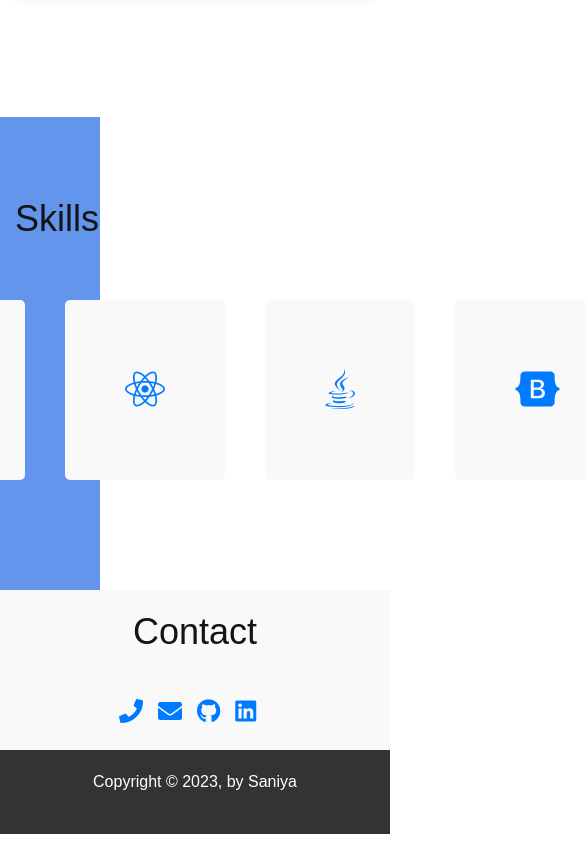
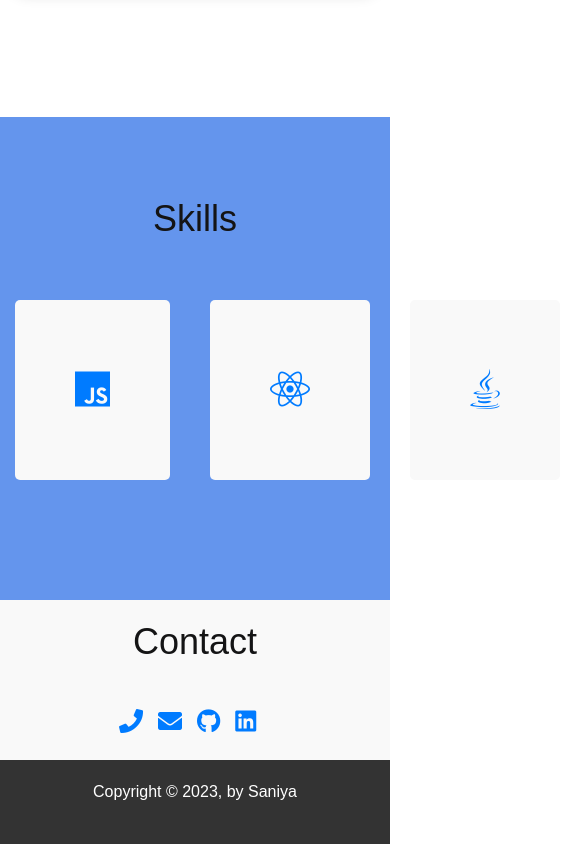
Before and after one commit to 11Saniya/Portfolio, a plain HTML site: page index.html in a window 390 px wide. Shown: the part 3122-3966 px from the top of the page, 585 px wide, since content can reach past the window. Drawn offline with nearby package versions, Linux system fonts and the light colour scheme; a script that the page names is missing.

Commit message:
update all

```diff
--- a/index.html
+++ b/index.html
@@ -51,7 +51,7 @@
             </div>
             <div class="resume-video">
                 <button class="btn">
-                    <a href="resources/pdf/Saniya_Anjum_Resume_vinsys (4).pdf" target="_blank">CV</a>
+                    <a href="resources/pdf/Saniya_Anjum_Resume_vinsys .pdf" target="_blank">CV</a>
                 </button>
 
                 <button class="btn">
@@ -185,7 +185,7 @@
     <section class="skills-section" id="skills">
         <div class="container">
             <h2 class="section-title">Skills</h2>
-            <div class="skills-container">
+            <div class="skills-container" id="con">
                 <div class="skill" id="html">
                     <i class="fab fa-html5"></i>
                     <div class="certificate">
--- a/resources/style.css
+++ b/resources/style.css
@@ -516,17 +516,4 @@ h2 {
     background-color: #28a745;
 }
 
-@media (max-width:400px) {
-    .skills-section {
-        width: 100px;
-        height: auto;
-    }
-    .skill {
-        text-align: center;
-        margin-bottom: 10px
-    }
-
-    .skills-container {
-        justify-content: center;
-    }
-}
+@media (max-width:400px) {}
```
Also changed, not shown: 2 other files.
